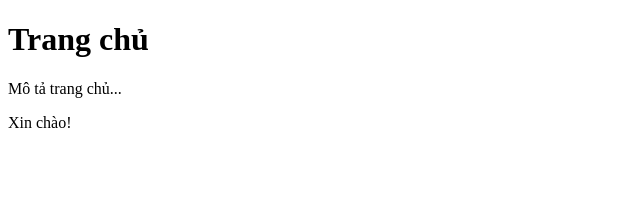
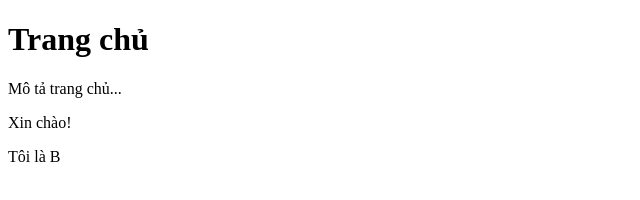
Before and after one commit to namdp1999/project-hoc-git-b4-24, a plain HTML site: page index.html in a window 1280 px wide. Shown: the full height of the page, 0-640 px from the left. Drawn offline with Linux system fonts and the light colour scheme.

Commit message:
Update index.html (Ông B)

```diff
--- a/index.html
+++ b/index.html
@@ -11,5 +11,7 @@
   <p>Mô tả trang chủ...</p>
 
   <p>Xin chào!</p>
+
+  <p>Tôi là B</p>
 </body>
 </html>
```
